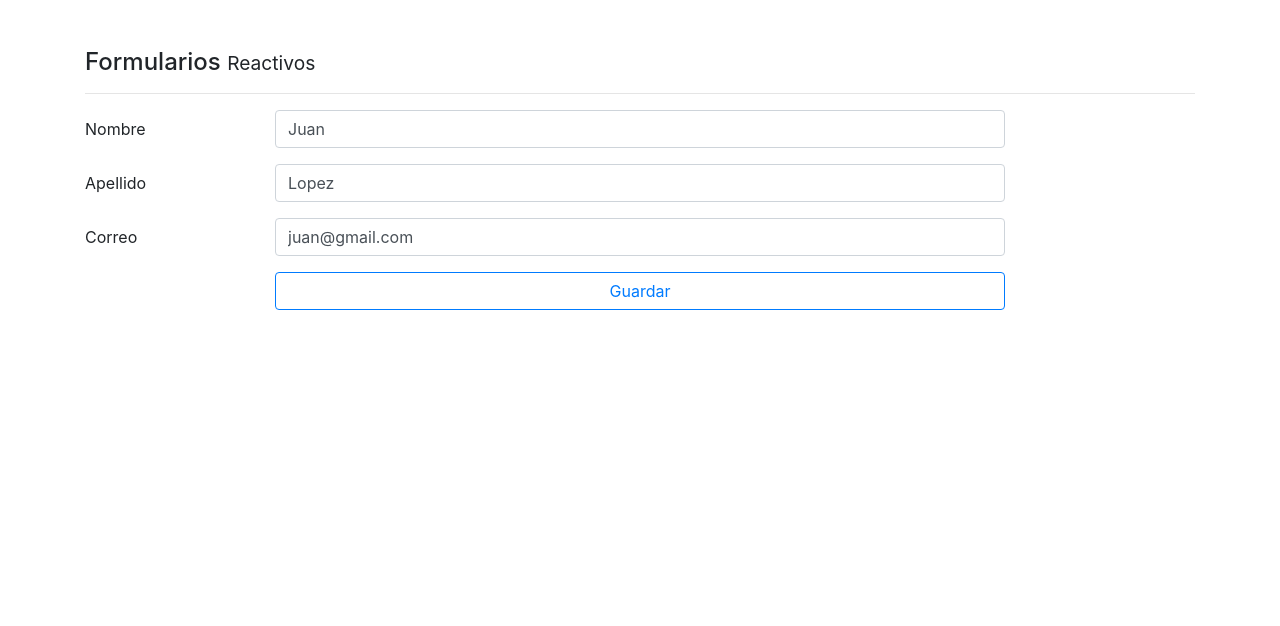
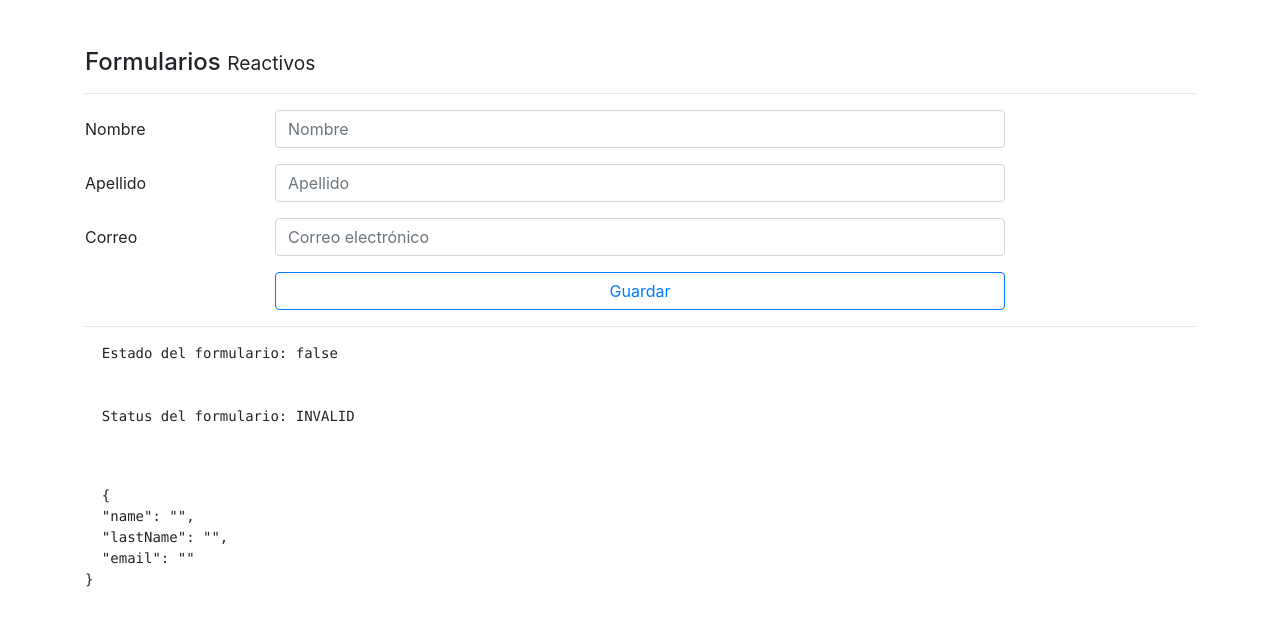
Before and after one commit to juanma77/spa-forms-validation-template-aproximation, an Angular app: page /reactive in a window 1280 px wide. Shown: the top 626 px of the page. Built offline with nearby package versions, Linux system fonts and the light colour scheme.

Commit message:
using sync validators

```diff
--- a/src/app/pages/reactive/reactive.component.html
+++ b/src/app/pages/reactive/reactive.component.html
@@ -54,3 +54,18 @@ this.formBuilder -->
   </div>
 
 </form>
+
+
+<hr>
+<pre>
+  Estado del formulario: {{ forma.valid }}
+  <br>
+  Status del formulario: {{ forma.status }}
+
+</pre>
+
+<pre>
+
+  {{ forma.value | json }}
+
+</pre>
--- a/src/app/pages/reactive/reactive.component.ts
+++ b/src/app/pages/reactive/reactive.component.ts
@@ -1,5 +1,5 @@
 import { Component, OnInit } from '@angular/core';
-import { FormGroup, FormBuilder } from '@angular/forms';
+import { FormGroup, FormBuilder, Validators } from '@angular/forms';
 
 @Component({
   selector: 'app-reactive',
@@ -25,9 +25,9 @@ export class ReactiveComponent implements OnInit {
     // La primera posicion es el valor por defecto, la segunda es para las validaciones sincronas y la tercera paras las validaciones asincronas
     this.forma = this.formBuilder.group({
 
-      name: [ 'Juan' ],
-      lastName: [ 'Lopez' ],
-      email: [ 'juan@gmail.com' ]
+      name: [ '', [ Validators.required, Validators.minLength(5) ] ],
+      lastName: [ '', [ Validators.required, Validators.minLength(5) ] ],
+      email: [ '', [ Validators.required, Validators.pattern('[a-z0-9._%+-]+@[a-z0-9.-]+\.[a-z]{2,3}$') ] ]
 
     });
 
```
